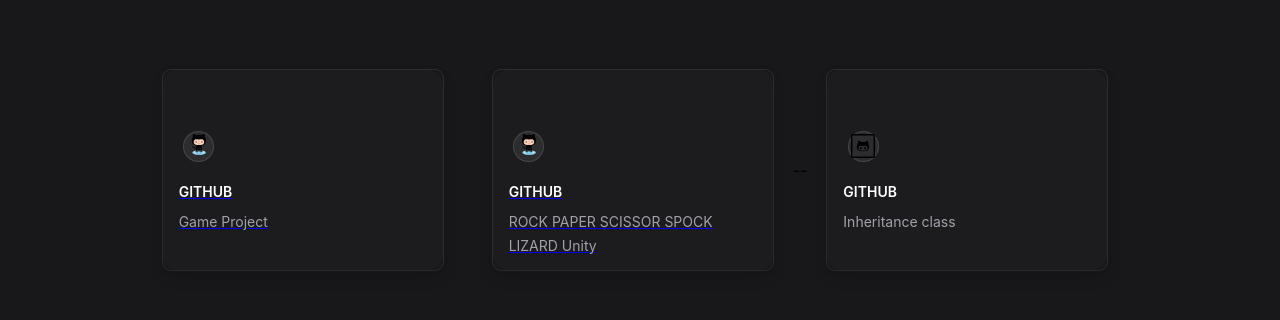
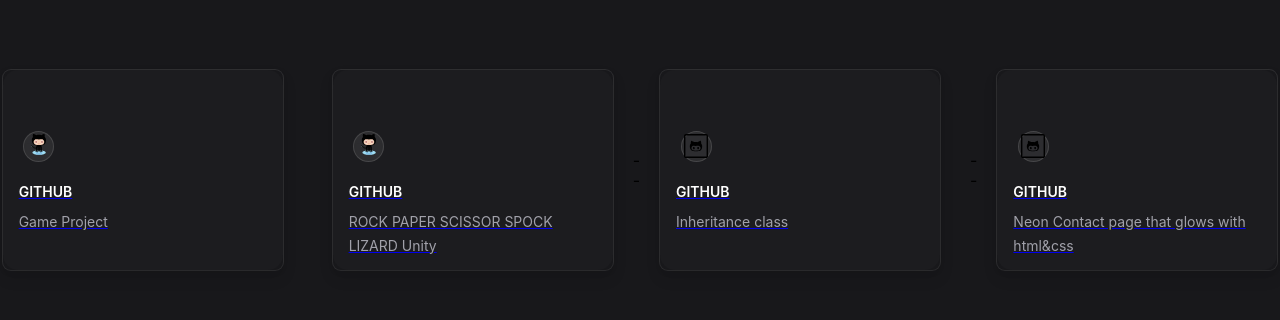
Before and after one commit to sam45643/Project-Page, a plain HTML site: page index.html in a window 1280 px wide. Shown: the part 238-558 px from the top of the page. Drawn offline with Linux system fonts and the light colour scheme.

Commit message:
Update index.html

```diff
--- a/index.html
+++ b/index.html
@@ -137,7 +137,8 @@
     </div>
   </a>
   --
- <div class="card">
+<a href="https://github.com/sam45643/cis-class">
+<div class="card">
     <span class="icon"><?xml version="1.0" encoding="utf-8"?>
 
 <!-- Uploaded to: SVG Repo, www.svgrepo.com, Generator: SVG Repo Mixer Tools -->
@@ -187,7 +188,60 @@
       <div class="line line-3"></div>
     </div>
   </div>
-</div>
+	</div></a>
+--
+<a href="https://github.com/sam45643/contact-page-html">
+ <div class="card">
+    <span class="icon"><?xml version="1.0" encoding="utf-8"?>
+
+<!-- Uploaded to: SVG Repo, www.svgrepo.com, Generator: SVG Repo Mixer Tools -->
+<svg fill="#000000" height="800px" width="800px" version="1.1" id="Layer_1" xmlns="http://www.w3.org/2000/svg" xmlns:xlink="http://www.w3.org/1999/xlink"
+	 viewBox="-143 145 512 512" xml:space="preserve">
+<g>
+	<path d="M329,145h-432c-22.1,0-40,17.9-40,40v432c0,22.1,17.9,40,40,40h432c22.1,0,40-17.9,40-40V185C369,162.9,351.1,145,329,145z
+		 M339,617c0,5.5-4.5,10-10,10h-432c-5.5,0-10-4.5-10-10V185c0-5.5,4.5-10,10-10h432c5.5,0,10,4.5,10,10V617z"/>
+	<path d="M224.5,351.2c0.9-20.1-1.8-39.6-8.6-58.6c-0.9-2.4-2-3.3-4.5-2.6c-5.6,1.7-11.4,3-16.9,5c-15.2,5.5-29.1,13.5-42.6,22.2
+		c-1.4,0.9-3.5,1.5-5.2,1.2c-22.1-3.9-44.3-3.7-66.5-0.3c-2.2,0.3-5-0.2-6.8-1.3c-15.7-10.2-31.7-20.2-50-25
+		c-15.1-4-12-4.8-16.3,8.9c-5.1,16.4-7.1,33.4-6,50.6c0.1,1.2-0.8,2.7-1.6,3.8c-6.6,7.9-11.7,16.6-14.8,26.4c-6,19-4.8,38.2-1,57.3
+		c7.5,37.5,32.8,63.8,70.2,70.3c19.3,3.4,39.2,3.7,57.3,5.2c20.2-1.5,38.9-1.6,57.1-4.5c31.8-5.1,55.8-22,67.8-52.7
+		c4.2-10.7,6.5-22.4,7.9-33.8c3.1-25.2-1.2-48.8-18.4-68.7C225,353.8,224.5,352.4,224.5,351.2z M208.1,459.1
+		c-3.3,15.6-12.4,26.3-27.6,31.8c-14.7,5.4-29.9,7.6-45.4,8.6c-7.5,0.5-15,0.1-22.5,0.1c-20.2,0.4-40.4-0.4-59.9-6.2
+		c-24.5-7.3-35.5-21.9-36.2-47.5c-0.3-9.1,0.7-17.9,5-26.1c8.5-16.5,23.2-22.3,40.6-22.6c9.5-0.1,19.1,0.7,28.7,1.6
+		c20.1,1.8,40-0.1,60-1.2c8.8-0.5,17.8-0.7,26.4,0.8c18.5,3.2,32.5,21.6,32.8,42.3C210,446.8,209.3,453.1,208.1,459.1z"/>
+	<path d="M56.1,424.8c-5.5,5.7-7.4,12.9-7.7,19.3c0,9.6,2.8,17.3,7.7,22.3c6.8,6.9,16.1,6.7,22.6-0.3c9.8-10.6,9.7-30.5,0-41
+		C72.2,418,62.7,417.9,56.1,424.8z"/>
+	<path d="M148.2,424c-11.2,10.3-11.2,33,0,43.2c6.5,5.9,15.3,5.6,21.4-0.7c5.6-5.8,7.6-13.1,7.8-21c-0.2-7.9-2.2-15.1-7.9-20.9
+		C163.4,418.3,154.6,418.1,148.2,424z"/>
+</g>
+</svg>
+    </span>
+    <h4>GITHUB</h4>
+    <p>
+       Neon Contact page that glows with html&css
+    </p>
+    <div class="shine"></div>
+    <div class="background">
+      <div class="tiles">
+        <div class="tile tile-1"></div>
+        <div class="tile tile-2"></div>
+        <div class="tile tile-3"></div>
+        <div class="tile tile-4"></div>
+
+        <div class="tile tile-5"></div>
+        <div class="tile tile-6"></div>
+        <div class="tile tile-7"></div>
+        <div class="tile tile-8"></div>
+
+        <div class="tile tile-9"></div>
+        <div class="tile tile-10"></div>
+      </div>
+
+      <div class="line line-1"></div>
+      <div class="line line-2"></div>
+      <div class="line line-3"></div>
+    </div>
+  </div>
+	</div></a>
 
 
 <!-- twitter -->
```
